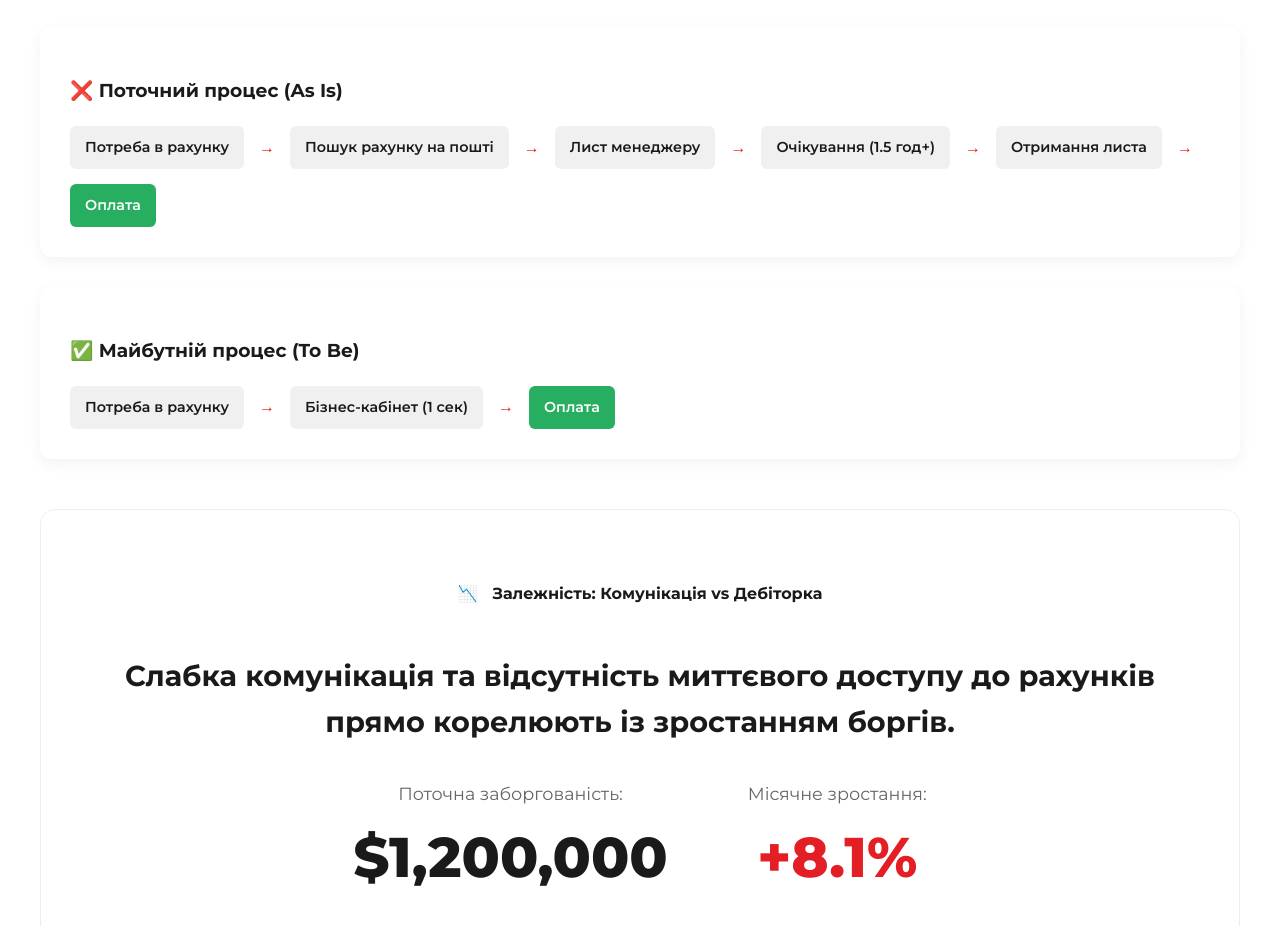
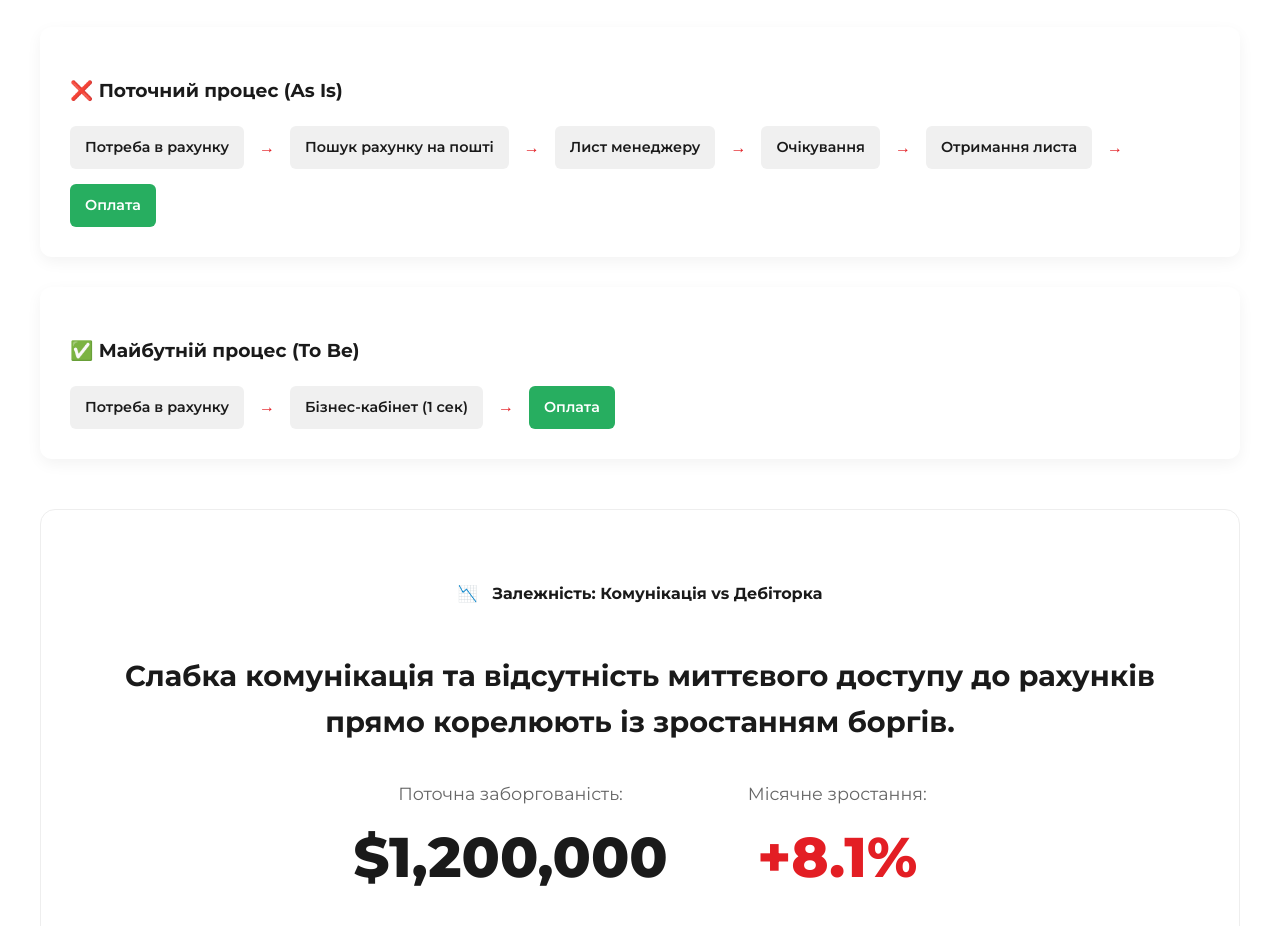
Before and after one commit to btytysh/novapost-accounts, a plain HTML site: page index.html in a window 1280 px wide. Shown: the part 1000-1926 px from the top of the page. Drawn offline with Linux system fonts and the light colour scheme.

Commit message:
Update index.html

```diff
--- a/index.html
+++ b/index.html
@@ -38,7 +38,7 @@
                         <div class="arrow">→</div>
                         <div class="step">Лист менеджеру</div>
                         <div class="arrow">→</div>
-                        <div class="step">Очікування (1.5 год+)</div>
+                        <div class="step">Очікування</div>
                         <div class="arrow">→</div>
                         <div class="step">Отримання листа</div>
                         <div class="arrow">→</div>
```
